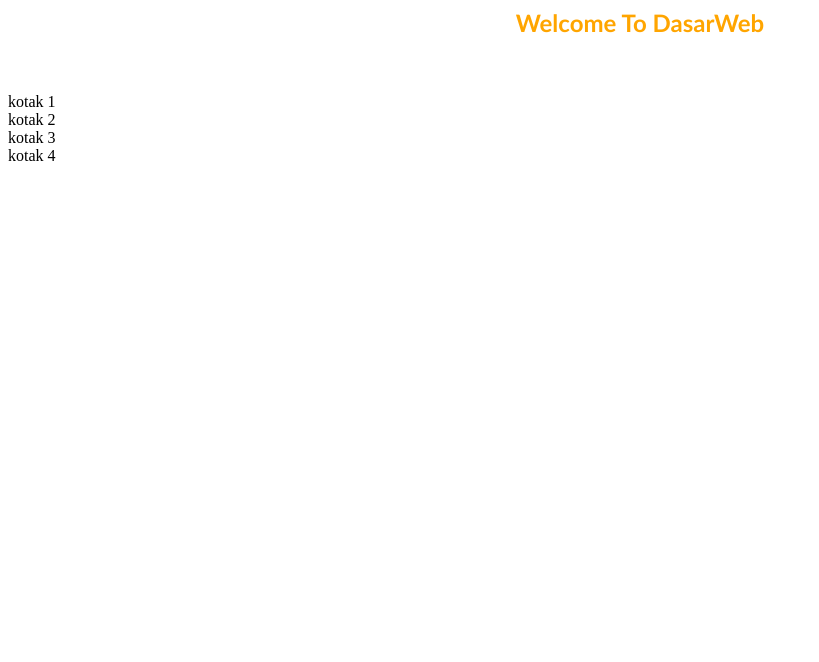
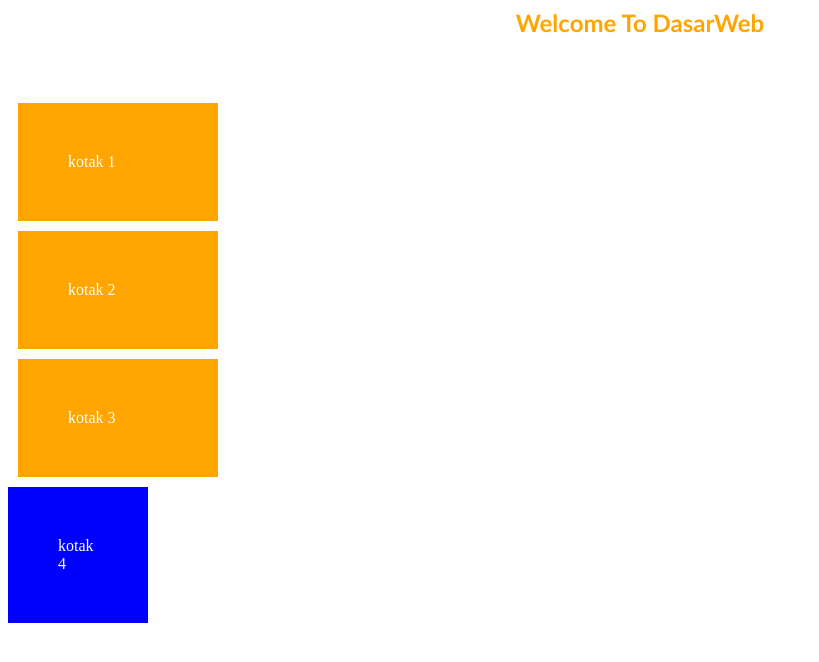
Before and after one commit to iiryu656fh/PermWeb-Smt3, a PHP site: page /dasarWeb/P2-CSS/index.html in a window 1280 px wide. Shown: the top 662 px of the page, without its empty margins (0-819 px from the left). Run offline with PHP 8.4, Linux system fonts and the light colour scheme.

Commit message:
P3-step4:modif style.css

```diff
--- a/dasarWeb/P2-CSS/style.css
+++ b/dasarWeb/P2-CSS/style.css
@@ -3,3 +3,18 @@ h2{
     font-family: Trebuchet MS;
     text-align: center;
 }
+
+.kotak{
+    padding: 50px;
+    width: 100px;
+    color: #fff;
+    margin: 10px;
+    background: orange;
+}
+
+#kotak{
+    width: 40px;
+    color: #fff;
+    background: blue;
+    padding: 50px;
+}
```
